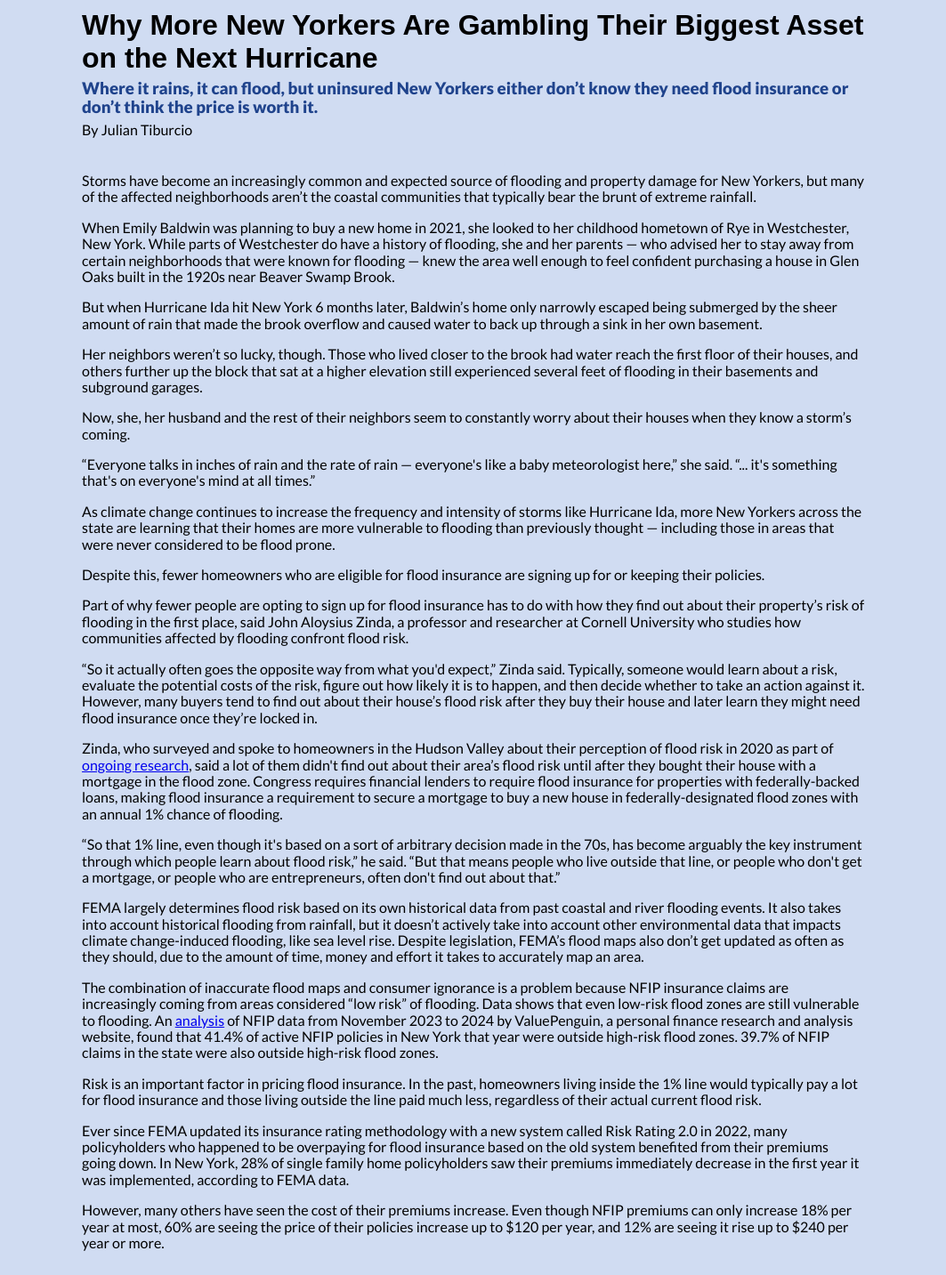
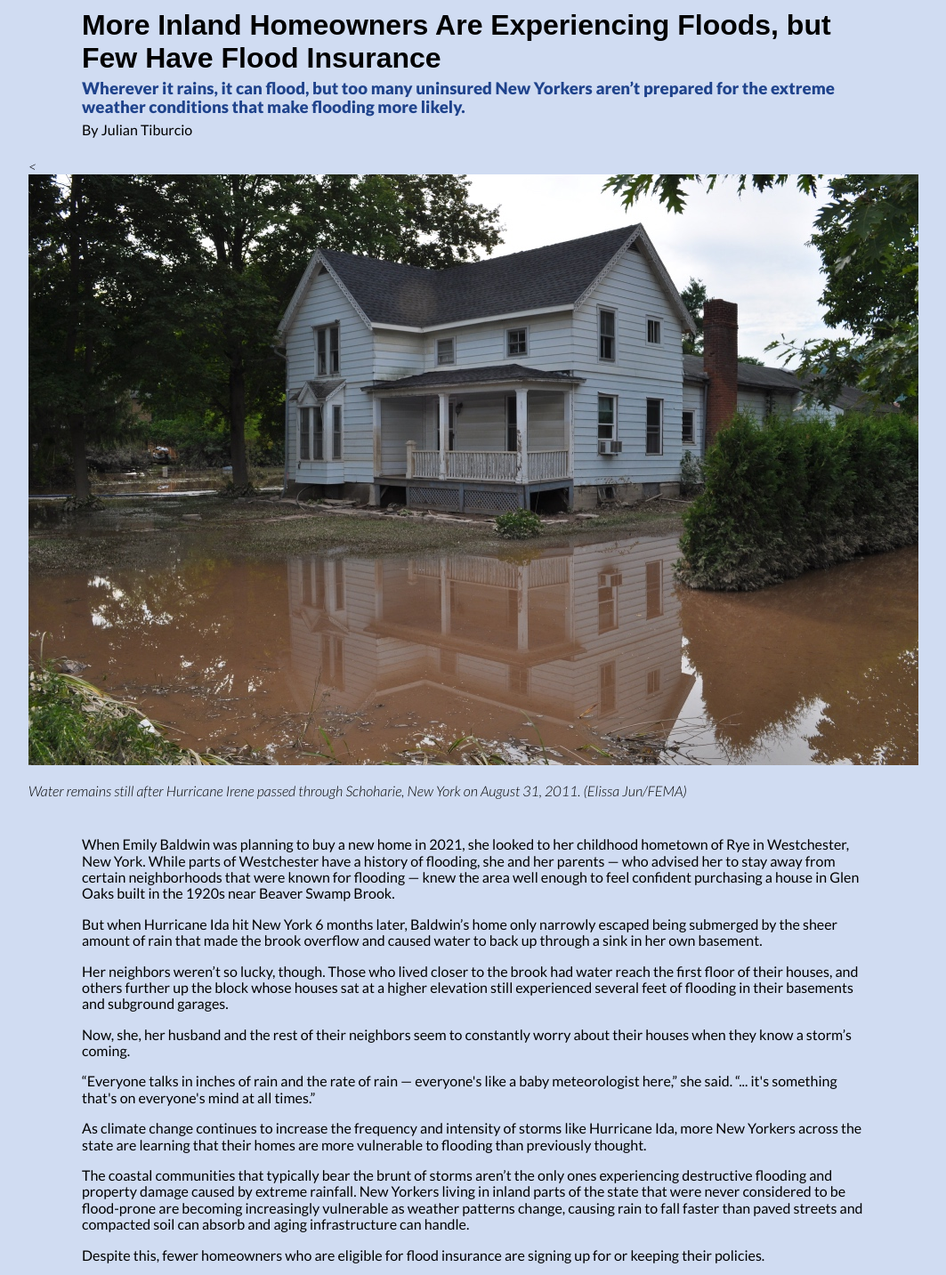
Before and after one commit to jtiburcio01/Capstone, a plain HTML site: page index.html in a window 1280 px wide. Shown: the top 1433 px of the page at 89% size, without its empty margins (108-1171 px from the left). Drawn offline with nearby package versions, Linux system fonts and the light colour scheme; grey boxes are pictures that could not be loaded; a script that the page names is missing.

Commit message:
Revisions and additions

```diff
--- a/index.html
+++ b/index.html
@@ -6,7 +6,7 @@
     <meta http-equiv="X-UA-Compatible" content="IE=edge">
     <meta name="viewport" content="width=device-width, initial-scale=1">
 
-    <title>Why More New Yorkers Are Gambling Their Biggest Asset on the Next Hurricane</title>
+    <title>More Inland Homeowners Are Experiencing Floods, but Few Have Flood Insurance</title>
 
     <link rel="stylesheet" href="style.css" />
     <link rel="preconnect" href="https://fonts.googleapis.com">
@@ -19,31 +19,38 @@
 <body>
 <div class= "info">
 
-  <h1>Why More New Yorkers Are Gambling Their Biggest Asset on the Next Hurricane</h1>
-    <h3>Where it rains, it can flood, but uninsured New Yorkers either don’t know they need flood insurance or don’t think the price is worth it.</h3>
+  <h1>More Inland Homeowners Are Experiencing Floods, but Few Have Flood Insurance</h1>
+    <h3>Wherever it rains, it can flood, but too many uninsured New Yorkers aren’t prepared for the extreme weather conditions that make flooding more likely.</h3>
       <p class="byline"> By Julian Tiburcio </p>
 <!--Dateline-->
 </div>
 
+<div class= "photo">
+  <<img src="Flooded_House.jpg" alt="Water remains still after Hurricane Irene passed through Schoharie, New York on August 31, 2011." />
+  <p class="caption"> Water remains still after Hurricane Irene passed through Schoharie, New York on August 31, 2011. (Elissa Jun/FEMA) </p>
+</div>
 <!--Story-->
 
 <div class="container">
 
-<p>Storms have become an increasingly common and expected source of flooding and property damage for New Yorkers, but many of the affected neighborhoods aren’t the coastal communities that typically bear the brunt of extreme rainfall. </p>
-
-<p>When Emily Baldwin was planning to buy a new home in 2021, she looked to her childhood hometown of Rye in Westchester, New York. While parts of Westchester do have a history of flooding, she and her parents — who advised her to stay away from certain neighborhoods that were known for flooding — knew the area well enough to feel confident purchasing a house in Glen Oaks built in the 1920s near Beaver Swamp Brook. </p>
+<p>When Emily Baldwin was planning to buy a new home in 2021, she looked to her childhood hometown of Rye in Westchester, New York. While parts of Westchester have a history of flooding, she and her parents — who advised her to stay away from certain neighborhoods that were known for flooding — knew the area well enough to feel confident purchasing a house in Glen Oaks built in the 1920s near Beaver Swamp Brook. </p>
 
 <p>But when Hurricane Ida hit New York 6 months later, Baldwin’s home only narrowly escaped being submerged by the sheer amount of rain that made the brook overflow and caused water to back up through a sink in her own basement.</p>
 
-<p>Her neighbors weren’t so lucky, though. Those who lived closer to the brook had water reach the first floor of their houses, and others further up the block that sat at a higher elevation still experienced several feet of flooding in their basements and subground garages.</p>
+<p>Her neighbors weren’t so lucky, though. Those who lived closer to the brook had water reach the first floor of their houses, and others further up the block whose houses sat at a higher elevation still experienced several feet of flooding in their basements and subground garages.</p>
 
 <p>Now, she, her husband and the rest of their neighbors seem to constantly worry about their houses when they know a storm’s coming.</p>
 
 <p>“Everyone talks in inches of rain and the rate of rain — everyone's like a baby meteorologist here,” she said. “... it's something that's on everyone's mind at all times.”</p>
 
-<p>As climate change continues to increase the frequency and intensity of storms like Hurricane Ida, more New Yorkers across the state are learning that their homes are more vulnerable to flooding than previously thought — including those in areas that were never considered to be flood prone.</p>
+<p>As climate change continues to increase the frequency and intensity of storms like Hurricane Ida, more New Yorkers across the state are learning that their homes are more vulnerable to flooding than previously thought.</p>
+
+<p>The coastal communities that typically bear the brunt of storms aren’t the only ones experiencing destructive flooding and property damage caused by extreme rainfall. New Yorkers living in inland parts of the state that were never considered to be flood-prone are becoming increasingly vulnerable as weather patterns change, causing rain to fall faster than paved streets and compacted soil can absorb and aging infrastructure can handle.</p>
 
 <p>Despite this, fewer homeowners who are eligible for flood insurance are signing up for or keeping their policies.</p>
+
+<iframe title="NFIP Policies in Force in New York Between October 2021 to April 2025" aria-label="Interactive line chart" id="datawrapper-chart-2jhoX" src="https://datawrapper.dwcdn.net/2jhoX/2/" scrolling="no" frameborder="0" style="width: 0; min-width: 100% !important; border: none;" height="400" data-external="1"></iframe><script type="text/javascript">!function(){"use strict";window.addEventListener("message",(function(a){if(void 0!==a.data["datawrapper-height"]){var e=document.querySelectorAll("iframe");for(var t in a.data["datawrapper-height"])for(var r,i=0;r=e[i];i++)if(r.contentWindow===a.source){var d=a.data["datawrapper-height"][t]+"px";r.style.height=d}}}))}();
+</script>
 
 <p>Part of why fewer people are opting to sign up for flood insurance has to do with how they find out about their property’s risk of flooding in the first place, said John Aloysius Zinda, a professor and researcher at Cornell University who studies how communities affected by flooding confront flood risk.</p>
 
@@ -53,13 +60,15 @@
 
 <p>“So that 1% line, even though it's based on a sort of arbitrary decision made in the 70s, has become arguably the key instrument through which people learn about flood risk,” he said. “But that means people who live outside that line, or people who don't get a mortgage, or people who are entrepreneurs, often don't find out about that.”</p>
 
-<p>FEMA largely determines flood risk based on its own historical data from past coastal and river flooding events. It also takes into account historical flooding from rainfall, but it doesn’t actively take into account other environmental data that impacts climate change-induced flooding, like sea level rise. Despite legislation, FEMA’s flood maps also don’t get updated as often as they should, due to the amount of time, money and effort it takes to accurately map an area.</p>
+<p>The Federal Emergency Management Agency largely determines flood risk based on its own historical data from past coastal and river flooding events. It also takes into account historical flooding from rainfall. However, it doesn’t actively take into account other environmental data that impacts climate change-induced flooding, like sea level rise.</p>
 
-<p>The combination of inaccurate flood maps and consumer ignorance is a problem because NFIP insurance claims are increasingly coming from areas considered “low risk” of flooding. Data shows that even low-risk flood zones are still vulnerable to flooding. An <a href="https://www.valuepenguin.com/flood-insurance-policies-study">analysis</a> of NFIP data from November 2023 to 2024 by ValuePenguin, a personal finance research and analysis website, found that 41.4% of active NFIP policies in New York that year were outside high-risk flood zones. 39.7% of NFIP claims in the state were also outside high-risk flood zones.</p>
+<p>Despite legislation, FEMA’s flood maps also don’t get updated as often as they should, due to the amount of time, money and effort it takes to accurately map an area. Important changes to the land and built environment, like new paved roads, sidewalks and housing developments, might not get added to a map soon enough to reflect that area’s new flood risk.</p>
+
+<p>The combination of consumer ignorance and inaccurate flood maps is a problem because National Flood Insurance Program insurance claims are increasingly coming from areas considered “low risk” of flooding. Data shows that even low-risk flood zones are still vulnerable to flooding. An <a href="https://www.valuepenguin.com/flood-insurance-policies-study">analysis</a> of NFIP data from November 2023 to 2024 by ValuePenguin, a personal finance research and analysis website, found that 41.4% of active NFIP policies in New York that year were outside high-risk flood zones. 39.7% of NFIP claims in the state were also outside high-risk flood zones.</p>
 
 <p>Risk is an important factor in pricing flood insurance. In the past, homeowners living inside the 1% line would typically pay a lot for flood insurance and those living outside the line paid much less, regardless of their actual current flood risk.</p>
 
-<p>Ever since FEMA updated its insurance rating methodology with a new system called Risk Rating 2.0 in 2022, many policyholders who happened to be overpaying for flood insurance based on the old system benefited from their premiums going down. In New York, 28% of single family home policyholders saw their premiums immediately decrease in the first year it was implemented, according to FEMA data.</p>
+<p>Ever since FEMA updated its insurance rating methodology with a new system called Risk Rating 2.0 in 2022, many policyholders who happened to be overpaying for flood insurance based on the old system benefited from their premiums going down. In New York, 28% of single-family home policyholders saw their premiums immediately decrease in the first year it was implemented, according to FEMA data.</p>
 
 <p>However, many others have seen the cost of their premiums increase. Even though NFIP premiums can only increase 18% per year at most, 60% are seeing the price of their policies increase up to $120 per year, and 12% are seeing it rise up to $240 per year or more.</p>
 
@@ -81,11 +90,11 @@
 
 <p>“From my understanding I think it's fairly expensive, so if we're not required to to get it — and unless I felt like we would have a catastrophic loss — I don't think I would do that,” he said.</p>
 
-<p>Instead, he’s opted to waterproof his basement and install french drains and a sump pump system for a total cost of about $7,500 — less expensive than the value he thinks he’d get from paying a flood insurance premium in his situation.</p>
+<p>Instead, he opted to waterproof his basement and install french drains and a sump pump system for a total cost of about $7,500 — a better value than he thinks he would get from paying a flood insurance premium in his situation.</p>
 
-<p>The cost of flood insurance for policyholders has been a hot bipartisan issue for a while, and various politicians from around the country have proposed policy changes to make the program more affordable for consumers since the the Biggert-Waters Flood Insurance Reform Act of 2012.</p>
+<p>The cost of flood insurance for policyholders has been a hot bipartisan issue for a while, and various politicians from around the country have proposed policy changes to make the program more affordable for consumers since the Biggert-Waters Flood Insurance Reform Act of 2012 and subsequent Homeowner Flood Insurance Affordability Act of 2014.</p>
 
-<p>Here in New York, Rep. Andrew Garbarino (R-NY-02) and Rep. Josh Gottheimer (D-NJ-05) recently proposed the <a href="https://garbarino.house.gov/media/press-releases/garbarino-gottheimer-introduce-bipartisan-float-act-reduce-financial-burden">FLOAT Act</a> in October 2024. While the bill hasn’t passed, it aims to offer $1,000 annually to households making under $200,000 to offset the cost of flood insurance premiums, whether through the NFIP or private insurers.</p>
+<p>Here in New York, Rep. Andrew Garbarino, R-N.Y., and Rep. Josh Gottheimer, D-N.J., recently proposed the <a href="https://garbarino.house.gov/media/press-releases/garbarino-gottheimer-introduce-bipartisan-float-act-reduce-financial-burden">FLOAT Act</a> in October 2024. While the bill hasn’t passed, it aims to offer $1,000 annually to households making under $200,000 to offset the cost of flood insurance premiums, whether through the NFIP or private insurers.</p>
 
 <p>"Long Islanders know firsthand the impact of flooding and the importance of being prepared. This legislation provides a critical incentive for homeowners to protect their properties without breaking the bank,” Garbarino said in a press release.</p>
 
@@ -115,9 +124,9 @@
 
 <p>Balwin recalled that when one woman couldn’t get in touch with a local plumbing and water cleanup company when Tropical Storm Ophelia flooded her basement in 2023, she reached out to the group chat to ask for spare wet vacuums and dehumidifiers. She ended up with about 10 wet vacuums and seven dehumidifiers, and too few outlets to plug them all into.</p>
 
-<p>“Anyone that had these items and didn't have to actively manage the situation was just delivering them to her house, you know,” Baldwin said.</p>
+<p>“Anyone that had these items and didn't have to actively manage the situation was just delivering them to her house,” Baldwin said.</p>
 
-<p>“It’s just a nice thing that now we have this community — that when people need to pull together to get through a flooding situation, we have it,” she said. “So, it’s like a silver lining.”</p>
+<p>“It’s just a nice thing that now we have this community — that when people need to pull together to get through a flooding situation, we have it,” she said. “It’s like a silver lining.”</p>
 
 </div>
 
--- a/style.css
+++ b/style.css
@@ -65,22 +65,14 @@ figure {
     margin: auto;
 }
 
-img {
-    width: 100%;
-    max-width:850px;
+.photo {
+  font-style:italic;
+  font-family: 'Lato', sans-serif;
+  font-weight: 400;
+  margin: 10px auto;
+  max-width:1000px;
+  display: block;
 }
-
-.main_img {
-    width: 100%;
-}
-
-.mobile{
-    display: block;
-  }
-
-.tablet{
-      display: none;
-    }
 
 .desktop{
       display: none;
```
Also changed, not shown: 2jhoX-nfip-policies-in-force-in-new-york-between-october-2021-to-april-2025.png (added), Flooded_House.jpg (added), fYoOZ-risk-rating-2-0-premiums-in-new-york-2.png (added), 2 other files.
